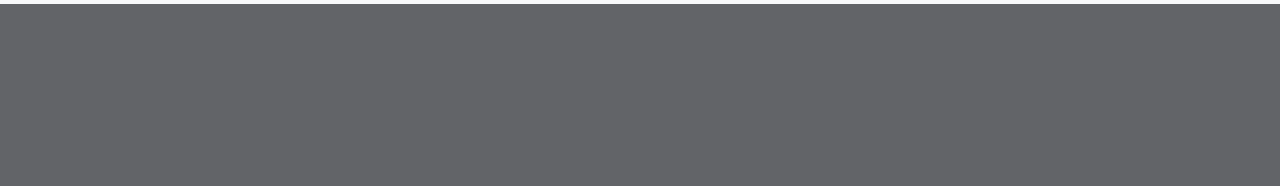
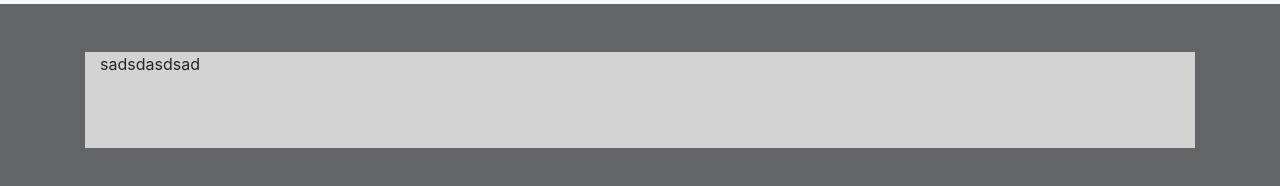
Before and after one commit to anish7010/Heroes_Bootstrap, a plain HTML site: page index.html in a window 1280 px wide. Shown: the part 76-262 px from the top of the page. Drawn offline with nearby package versions, Linux system fonts and the light colour scheme.

Commit message:
Body added

```diff
--- a/css/index.css
+++ b/css/index.css
@@ -20,6 +20,10 @@
     padding-right: 20px;
 }
 
+#intro {
+    background: #d3d3d3;
+}
+
 body {
     background: #626468;
 }
--- a/index.html
+++ b/index.html
@@ -41,7 +41,16 @@
         </div>
     </nav>
 
-
+    <div class="container">
+        <br><br>
+        <div id = "intro" class="col-12">
+            sadsdasdsad
+            <br>
+            <br>
+            <br>
+            <br>
+        </div>
+    </div>
 
 
 </body>
```
